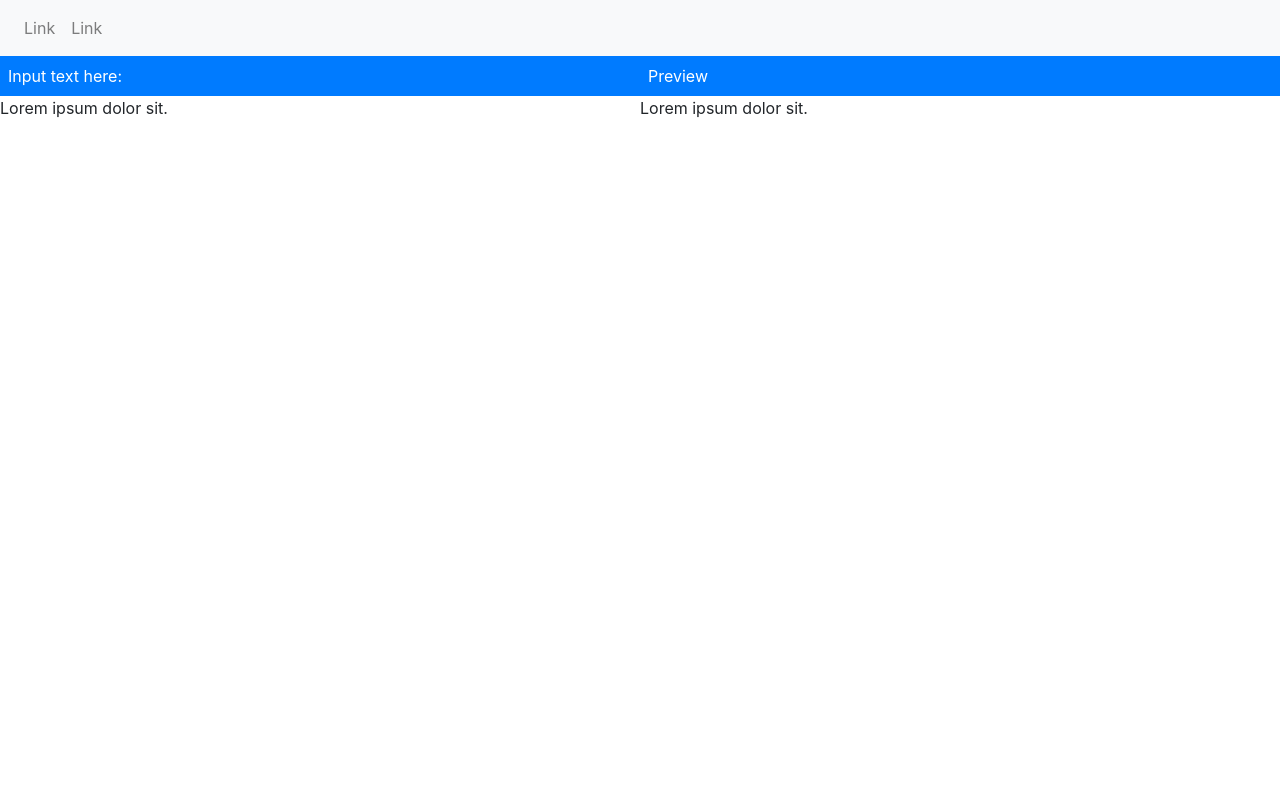
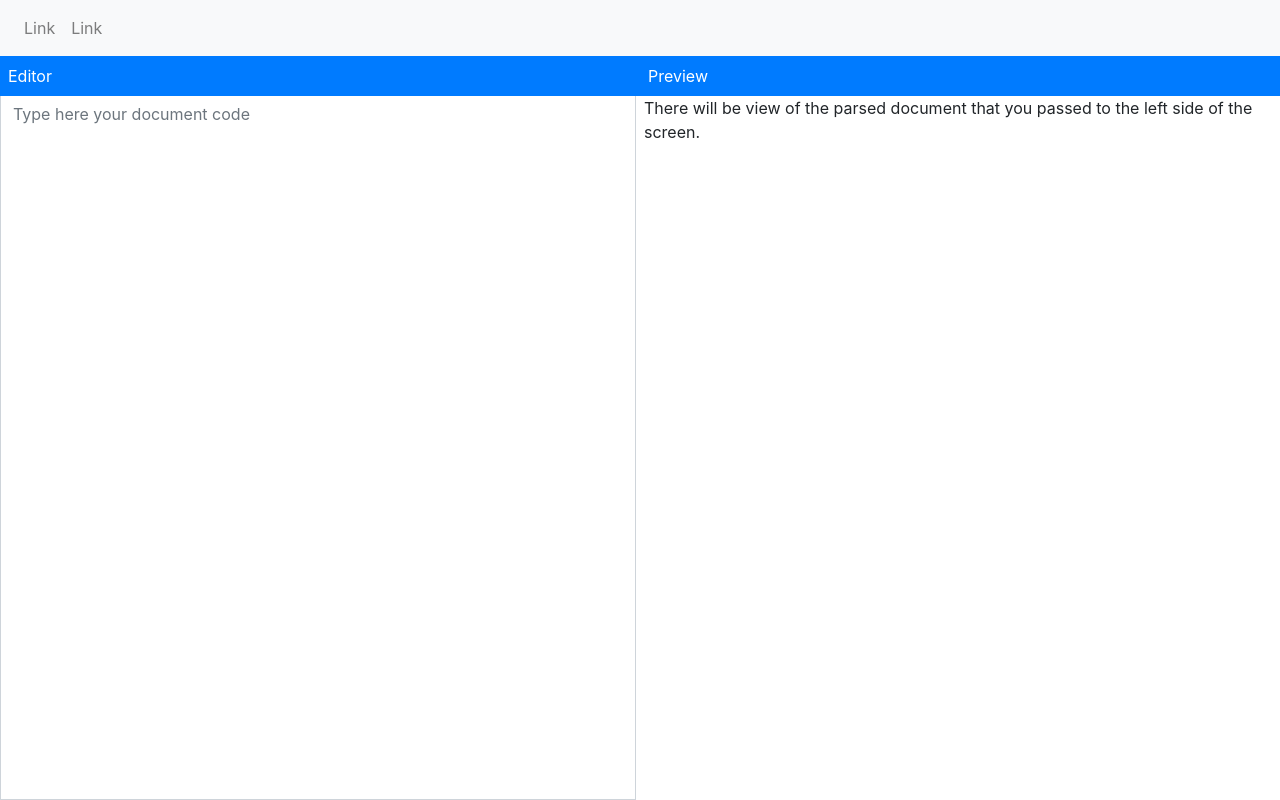
Before and after one commit to rafek1241/reactjs-markdown-previewer, a React (Create React App) app: page / in a window 1280 px wide. Built offline with nearby package versions, Linux system fonts and the light colour scheme.

Commit message:
fix styling of the App component

```diff
--- a/src/App.scss
+++ b/src/App.scss
@@ -7,3 +7,23 @@
   background-color: $primary;
   color: $white;
 }
+
+.app {
+  height: 100%;
+
+  .editor-and-preview-container {
+    height: calc(100% - 56px);
+    & > div {
+      height: 100%;
+    }
+    .section {
+      height: calc(100% - 40px);
+
+      textarea {
+        resize: none;
+        border-radius: 0;
+        border-top: 0;
+      }
+    }
+  }
+}
--- a/src/App.tsx
+++ b/src/App.tsx
@@ -4,7 +4,7 @@ import "./App.scss";
 class App extends Component {
   render() {
     return (
-      <div>
+      <div className="app">
         <nav className="navbar navbar-expand-lg navbar-light bg-light">
           <ul className="navbar-nav mr-auto">
             <li className="nav-item">
@@ -19,19 +19,25 @@ class App extends Component {
             </li>
           </ul>
         </nav>
-        <div className="container-fluid">
+        <div className="container-fluid editor-and-preview-container">
           <div className="row">
             <div className="col">
-              <div className="row section-header-bar">
-                Input text here:
+              <div className="row section-header-bar">Editor</div>
+              <div className="row pr-1 section">
+                <textarea
+                  className="form-control"
+                  id="editor"
+                  placeholder="Type here your document code"
+                />
               </div>
-              <div className="row">Lorem ipsum dolor sit.</div>
             </div>
             <div className="col">
-              <div className="row section-header-bar">
-                Preview
+              <div className="row section-header-bar">Preview</div>
+              <div className="row pl-1 section">
+                <div id="preview">
+                  There will be view of the parsed document that you passed to the left side of the screen.
+                </div>
               </div>
-              <div className="row">Lorem ipsum dolor sit.</div>
             </div>
           </div>
         </div>
--- a/src/index.scss
+++ b/src/index.scss
@@ -1 +1,7 @@
-@import "~bootstrap/scss/bootstrap.scss"
+@import "~bootstrap/scss/bootstrap.scss";
+
+html,
+body,
+#root{
+  height: 100%;
+}
```
